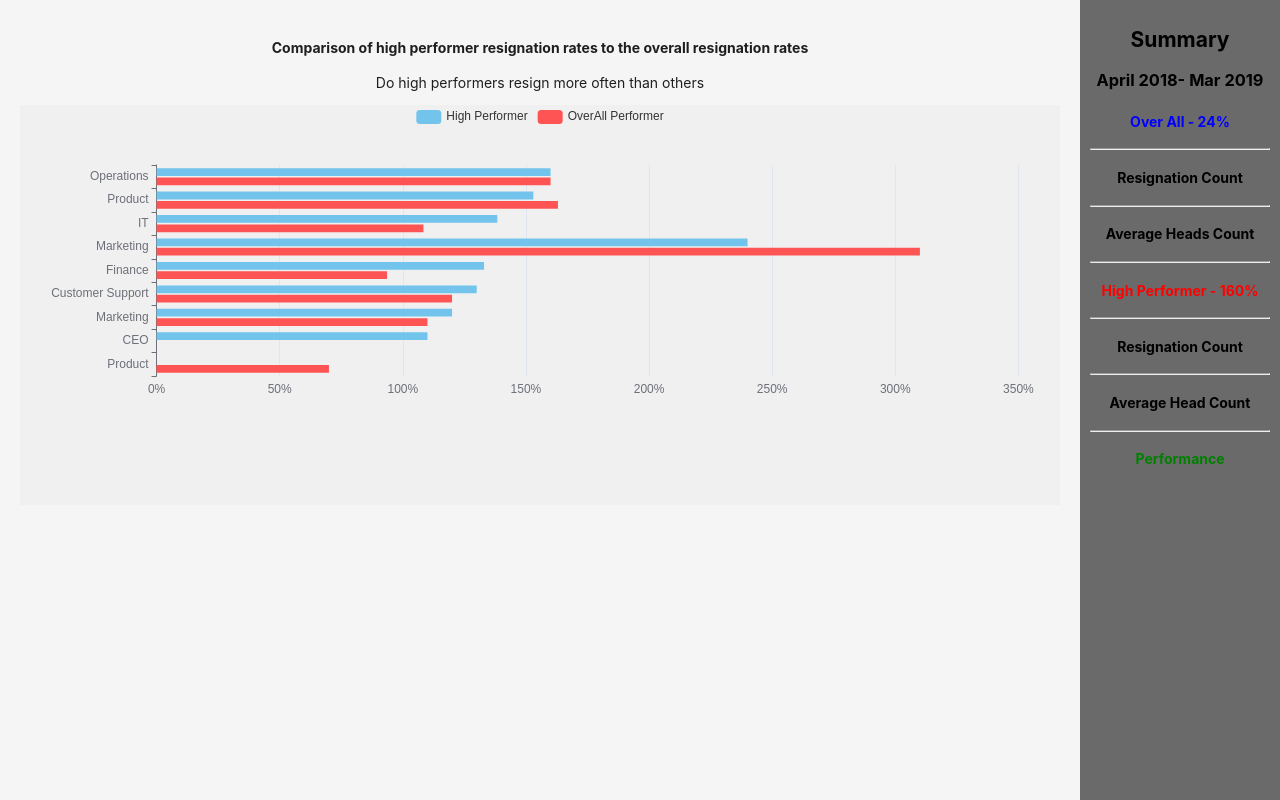
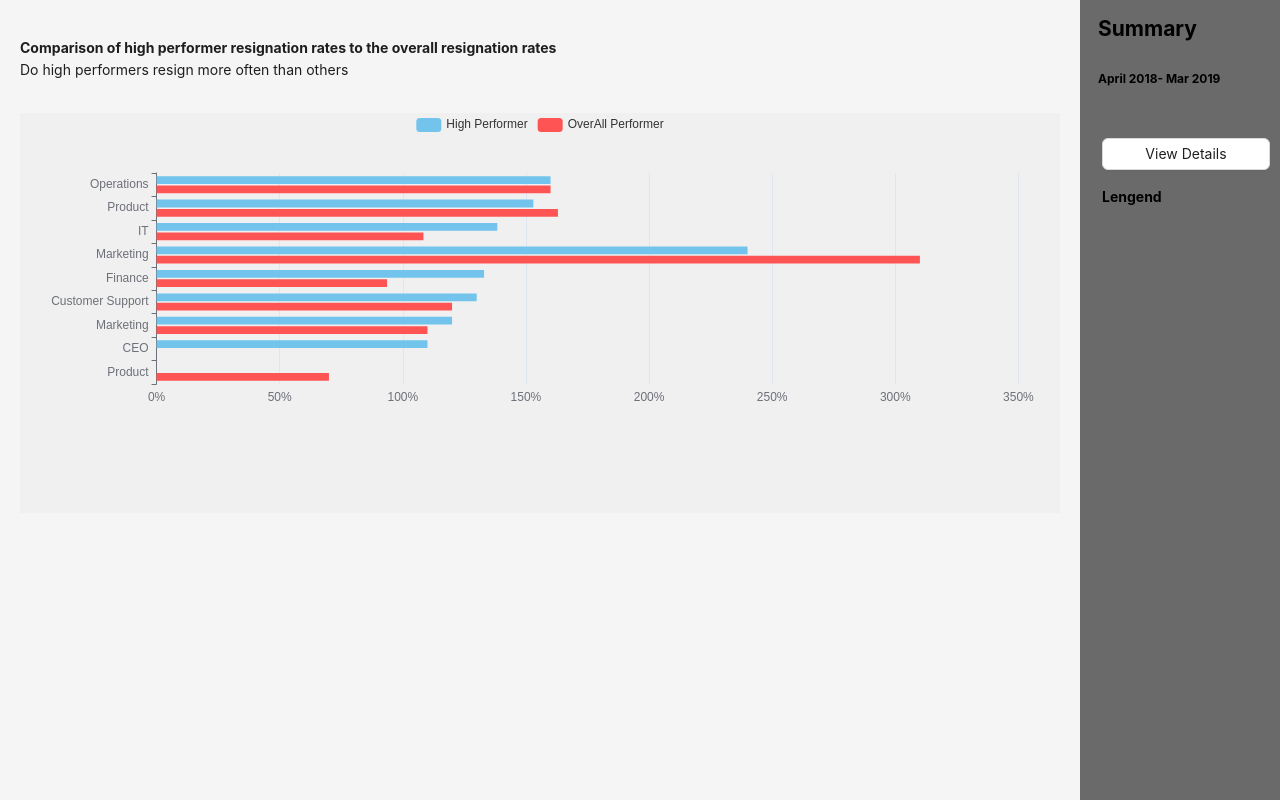
Before and after one commit to ALEEZAJOGIYAT/React-Echart, a React (Create React App) app: page / in a window 1280 px wide. Built offline with nearby package versions, Linux system fonts and the light colour scheme.

Commit message:
updated designs

```diff
--- a/src/App.css
+++ b/src/App.css
@@ -1,11 +1,3 @@
-.App {
-  text-align: center;
-}
-
-.App-logo {
-  height: 40vmin;
-  pointer-events: none;
-}
 
 @media (prefers-reduced-motion: no-preference) {
   .App-logo {
--- a/src/components/echarts/index.tsx
+++ b/src/components/echarts/index.tsx
@@ -10,12 +10,13 @@ export const PageLayout = () => {
   return (
     <Layout className="page-layout">
       <Layout className="main-layout">
-        <Content className="content" style={{width: '60%'}}>
+        <Content className="content">
           {/* Graph Component */}
           <GraphComponent/>
         </Content>
-        {/* side Bar Component */}
-        <SideBar/>
+        <div style={{marginTop:'-11px', backgroundColor:'£6b6a6a'}}>
+          <SideBar/>
+        </div>
       </Layout>
     </Layout>
   );
--- a/src/components/graph/index.tsx
+++ b/src/components/graph/index.tsx
@@ -86,9 +86,11 @@ export const GraphComponent = () => {
   };
 
   return (
-    <div>
-      <h4>Comparison of high performer resignation rates to the overall resignation rates</h4>
-      <p>Do high performers resign more often than others</p>
+    <div className='graph-wrapper'>
+      <div className='headings'>
+        <h4>Comparison of high performer resignation rates to the overall resignation rates</h4>
+        <p className='heading-p'>Do high performers resign more often than others</p>
+      </div>
       <div className="graph-container">
         <ReactEcharts option={option} />
       </div>
--- a/src/components/graph/style.css
+++ b/src/components/graph/style.css
@@ -9,3 +9,16 @@
       height: 300px;
     }
   }
+
+.headings{
+  margin-right: auto;
+  display: flex;
+  flex-direction: column;
+  margin-right: 94px;
+
+}
+.heading-p {
+  margin-right: 225px;
+   margin-top:-13px;
+   margin-bottom:35px
+}
--- a/src/components/sideBar/sideBar.tsx
+++ b/src/components/sideBar/sideBar.tsx
@@ -1,31 +1,47 @@
-import React from "react";
-import { Layout, Typography } from 'antd';
+import React, { useState } from "react";
+import { Button, Layout, Typography } from 'antd';
 import './style.css'
 const { Header, Content, Sider } = Layout;
 
 
 export const SideBar = () => {
+
+    const [showDetails, setShowDetails] = useState(false);
+
+    const handleShowDetails = () => {
+        setShowDetails(true)
+    }
+
     return(
         <div className="main-container">
-            <Sider className="sidebar"  theme="light" style={{height: '100%'}}>
+            <Sider className="sidebar" theme="light" style={{height: '100%'}}>
+                <div className="main-heading">
                     <h2>Summary</h2>
-                <h3>April 2018- Mar 2019</h3>
+                    <h3 style={{fontSize: '12px'}}>April 2018- Mar 2019</h3>
+                </div>
+
                 <div className="sidebar-content">
+                    {showDetails &&
+
                     <div className="options-list">
-                    <h4 style={{color:'blue', marginTop:'8px'}}>Over All - 24%</h4>
+                        <h4 className="options-list-content" style={{color:'blue', marginTop:'8px'}}>Over All - 24%</h4>
                         <hr />
-                    <h4>Resignation Count</h4>
+                        <h4 className="options-list-content">Resignation Count</h4>
                         <hr />
-                    <h4>Average Heads Count</h4>
+                        <h4 className="options-list-content">Average Heads Count</h4>
                         <hr />
-                    <h4 style={{color:'red'}}>High Performer - 160%</h4>
+                        <h4 className="options-list-content" style={{color:'red'}}>High Performer - 160%</h4>
                         <hr />
-                    <h4>Resignation Count</h4>
+                        <h4 className="options-list-content">Resignation Count</h4>
                         <hr />
-                    <h4>Average Head Count</h4>
+                        <h4 className="options-list-content">Average Head Count</h4>
                         <hr />
-                    <h4 style={{color:'green'}}>Performance</h4>
+                        <h4 className="options-list-content" style={{color:'green'}}>Performance</h4>
                     </div>
+                    }
+                    <br/>
+                        <Button style={{width:'100%'}} onClick={handleShowDetails}>View Details</Button>
+                        <h4>Lengend</h4>
                 </div>
             </Sider>
         </div>
--- a/src/components/sideBar/style.css
+++ b/src/components/sideBar/style.css
@@ -7,6 +7,7 @@
 .sidebar-content{
   height: 58%;
   margin-top: 23px;
+  margin-left: 12px
 }
 .sidebar .sidebar-content h3 {
   margin-bottom: 10px;
@@ -20,7 +21,10 @@
 .sidebar .sidebar-content .options-list p:hover {
   color: blue;
 }
-
+.options-list {
+  background-color: #ddd4d1;
+  padding: 5px;
+}
 @media (max-width: 768px) {
   .sidebar {
     width: 30%;
@@ -47,3 +51,15 @@
   font-size: 20px;
   font-weight: 300;
 }
+
+.main-heading{
+  display: flex;
+  flex-direction: column;
+  margin-left: 8px;
+}
+.options-list-content{
+  font-size: 10px;
+}
+.main-container {
+  height: 100%;
+}
```
Lines whose indentation alone changed are shown as unchanged.
